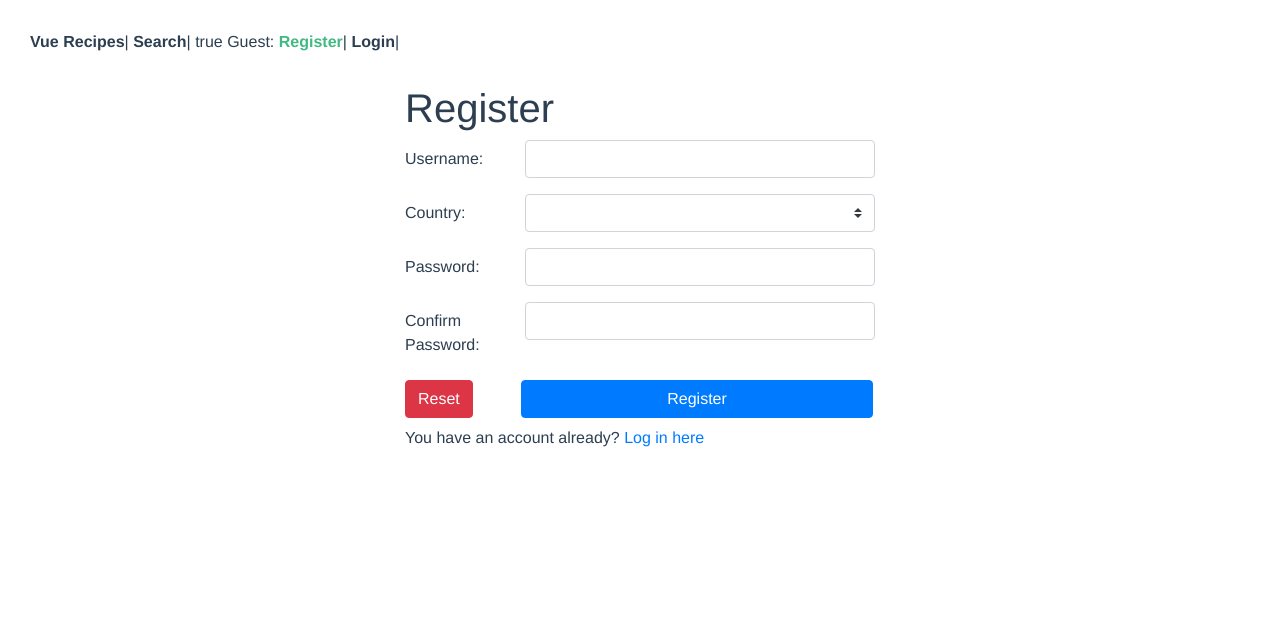
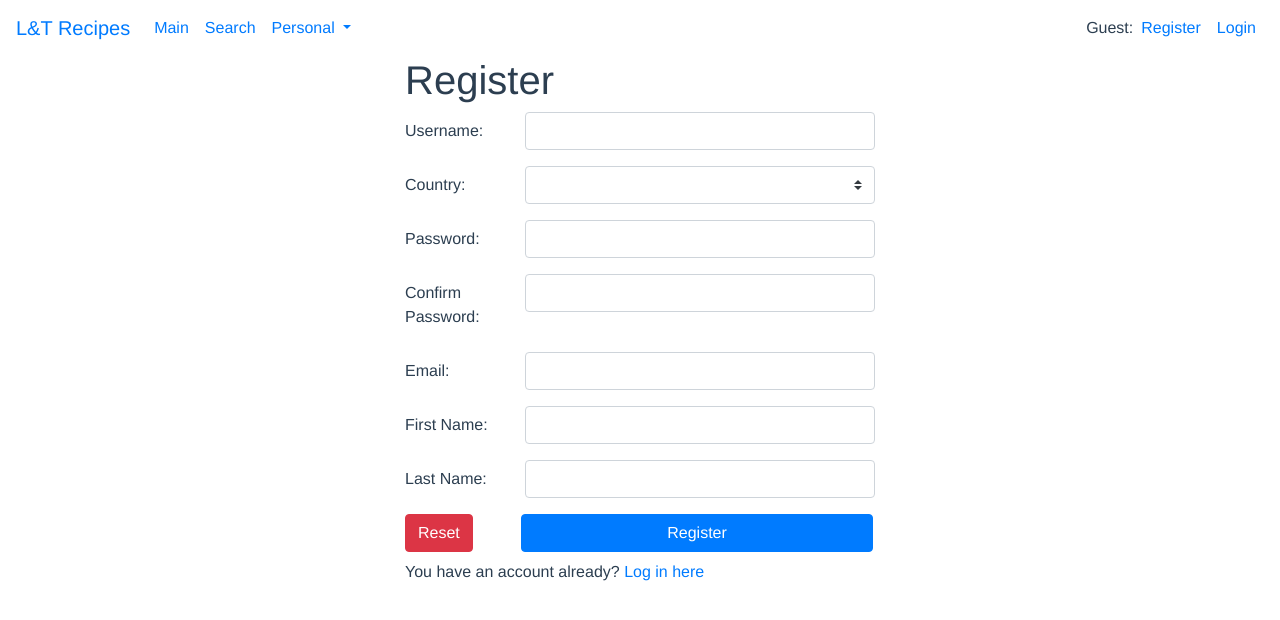
Before and after one commit to Web-Development-Environments-2023/assignment3_3-209203488_318663465, a Vue app: page /#/register in a window 1280 px wide. Shown: the top 620 px of the page. Built offline with nearby package versions, Linux system fonts and the light colour scheme.

Commit message:
ֹֹֹDFGH

```diff
--- a/src/App.vue
+++ b/src/App.vue
@@ -1,23 +1,67 @@
 <template>
   <div id="app">
-    <div id="nav">
-      <router-link :to="{ name: 'main' }">Vue Recipes</router-link>|
-      <router-link :to="{ name: 'search' }">Search</router-link>|
-      {{ !$root.store.username }}
-      <span v-if="!$root.store.username">
-        Guest:
-        <router-link :to="{ name: 'register' }">Register</router-link>|
-        <router-link :to="{ name: 'login' }">Login</router-link>|
-      </span>
-      <span v-else>
-        {{ $root.store.username }}: <button @click="Logout">Logout</button>|
-      </span>
-    </div>
+    <nav class="navbar navbar-expand-lg bg-body-tertiary">
+      <!-- <div class="container-fluid"> -->
+        <a class="navbar-brand" href="#">L&T Recipes</a>
+        <button class="navbar-toggler" type="button" data-bs-toggle="collapse" data-bs-target="#navbarNavDropdown" aria-controls="navbarNavDropdown" aria-expanded="false" aria-label="Toggle navigation">
+          <span class="navbar-toggler-icon"></span>
+        </button>
+        <div class="collapse navbar-collapse" id="navbarSupportedContent">
+          <ul class="navbar-nav">
+            <li class="nav-item">
+              <router-link :to="{ name: 'main' }" class="nav-link">Main</router-link>
+            </li>
+            <li class="nav-item">
+              <router-link :to="{ name: 'search' }" class="nav-link">Search</router-link>
+            </li>
+            <li class="nav-item dropdown">
+              <a class="nav-link dropdown-toggle" href="#" id="navbarDropdown" role="button" data-bs-toggle="dropdown" aria-expanded="false">
+                Personal              </a>
+              <div class="dropdown-menu">
+                <a class="dropdown-item" href="#">Action</a>
+          <a class="dropdown-item" href="#">Another action</a></div>
+            </li>
+          </ul>
+
+          <ul class="navbar-nav ml-auto">
+            <li class="nav-item">
+              <span class="navbar-text" v-if="!$root.store.username">
+                Guest:
+              </span>
+            </li>
+            <li class="nav-item" v-if="!$root.store.username">
+              <a class="nav-link" href="#">
+                <router-link :to="{ name: 'register' }">Register</router-link>
+              </a>
+            </li>
+            <li class="nav-item" v-if="!$root.store.username">
+              <a class="nav-link" href="#">
+                <router-link :to="{ name: 'login' }">Login</router-link>
+              </a>
+            </li>
+
+            <li class="nav-item" v-if="$root.store.username">
+              <span class="navbar-text">
+                {{ $root.store.username }}:
+              </span>
+            </li>
+            <li class="nav-item" v-if="$root.store.username">
+              <a class="nav-link" href="#">
+                <button @click="Logout" class="btn btn-link">Logout</button>
+              </a>
+            </li>
+          </ul>
+        </div>
+      <!-- </div> -->
+    </nav>
     <router-view />
   </div>
 </template>
 
+
+
 <script>
+
 export default {
   name: "App",
   methods: {
--- a/src/components/RecipePreview.vue
+++ b/src/components/RecipePreview.vue
@@ -12,7 +12,7 @@
       </div>
       <ul class="recipe-overview">
         <li>{{ recipe.readyInMinutes }} minutes</li>
-        <li>{{ recipe.aggregateLikes }} likes</li>
+        <!-- <li>{{ recipe.aggregateLikes }} likes</li> -->
       </ul>
     </div>
   </router-link>
--- a/src/components/RecipePreviewList.vue
+++ b/src/components/RecipePreviewList.vue
@@ -36,10 +36,13 @@ export default {
   methods: {
     async updateRecipes() {
       try {
+        this.axios.defaults.withCredentials = true;
+
         const response = await this.axios.get(
-          this.$root.store.server_domain + "/recipes/random",
-          // "https://test-for-3-2.herokuapp.com/recipes/random"
+          // this.$root.store.server_domain + "/",
+          "http://localhost:80/"
         );
+        this.axios.defaults.withCredentials = false;
 
         // console.log(response);
         const recipes = response.data.recipes;
@@ -52,6 +55,7 @@ export default {
     }
   }
 };
+
 </script>
 
 <style lang="scss" scoped>
--- a/src/main.js
+++ b/src/main.js
@@ -68,6 +68,7 @@ Vue.config.productionTip = false;
 
 const shared_data = {
   username: localStorage.username,
+  server_domain:"http://localhost:80",
   login(username) {
     localStorage.setItem("username", username);
     this.username = username;
--- a/src/pages/LoginPage.vue
+++ b/src/pages/LoginPage.vue
@@ -41,6 +41,7 @@
         variant="primary"
         style="width:100px;display:block;"
         class="mx-auto w-100"
+        @click="onLogin()"
         >Login</b-button
       >
       <div class="mt-2">
@@ -64,6 +65,8 @@
 </template>
 
 <script>
+import axios from 'axios'; // Import the axios library
+
 import { required } from "vuelidate/lib/validators";
 export default {
   name: "Login",
@@ -95,7 +98,7 @@ export default {
       try {
 
         const response = await this.axios.post(
-          // "https://test-for-3-2.herokuapp.com/user/Login",
+          // "http://localhost:80/Login",
           this.$root.store.server_domain +"/Login",
           // "http://132.72.65.211:80/Login",
           // "http://132.73.84.100:80/Login",
@@ -111,9 +114,13 @@ export default {
         this.$root.store.login(this.form.username);
         this.$router.push("/");
       } catch (err) {
-        console.log(err.response);
-        this.form.submitError = err.response.data.message;
-      }
+  if (err.response && err.response.data && err.response.data.message) {
+    this.form.submitError = err.response.data.message;
+  } else {
+    console.log(err);
+    this.form.submitError = 'An error occurred during login.';
+  }
+}
     },
     onLogin() {
       // console.log("login method called");
--- a/src/pages/MainPage.vue
+++ b/src/pages/MainPage.vue
@@ -1,8 +1,8 @@
 <template>
   <div class="container">
     <h1 class="title">Main Page</h1>
-    <RecipePreviewList title="Randome Recipes" class="RandomRecipes center" />
-    <router-link v-if="!$root.store.username" to="/login" tag="button">You need to Login to vue this</router-link>
+    <RecipePreviewList id="randomRecipes" title="Explore this recipes" class="RandomRecipes center" />
+    <!-- <router-link v-if="!$root.store.username" to="/login" tag="button">You need to Login to vue this</router-link>
     {{ !$root.store.username }}
     <RecipePreviewList
       title="Last Viewed Recipes"
@@ -12,7 +12,8 @@
         center: true
       }"
       disabled
-    ></RecipePreviewList>
+    > -->
+  <!-- </RecipePreviewList> -->
     <!-- <div
       style="position: absolute;top: 70%;left: 50%;transform: translate(-50%, -50%);"
     >
@@ -26,7 +27,7 @@ import RecipePreviewList from "../components/RecipePreviewList";
 export default {
   components: {
     RecipePreviewList
-  }
+  },
 };
 </script>
 
--- a/src/pages/RegisterPage.vue
+++ b/src/pages/RegisterPage.vue
@@ -89,13 +89,68 @@
           The confirmed password is not equal to the original password
         </b-form-invalid-feedback>
       </b-form-group>
+      <b-form-group
+  id="input-group-email"
+  label-cols-sm="3"
+  label="Email:"
+  label-for="email"
+>
+  <b-form-input
+    id="email"
+    type="email"
+    v-model="$v.form.email.$model"
+    :state="validateState('email')"
+  ></b-form-input>
+  <b-form-invalid-feedback v-if="!$v.form.email.required">
+    Email is required
+  </b-form-invalid-feedback>
+  <b-form-invalid-feedback v-else-if="!$v.form.email.email">
+    Invalid email format
+  </b-form-invalid-feedback>
+</b-form-group>
 
-      <b-button type="reset" variant="danger">Reset</b-button>
+<b-form-group
+  id="input-group-firstname"
+  label-cols-sm="3"
+  label="First Name:"
+  label-for="firstname"
+>
+  <b-form-input
+    id="firstname"
+    type="text"
+    v-model="$v.form.firstname.$model"
+    :state="validateState('firstname')"
+  ></b-form-input>
+  <b-form-invalid-feedback v-if="!$v.form.firstname.required">
+    First name is required
+  </b-form-invalid-feedback>
+</b-form-group>
+
+<b-form-group
+  id="input-group-lastname"
+  label-cols-sm="3"
+  label="Last Name:"
+  label-for="lastname"
+>
+  <b-form-input
+    id="lastname"
+    type="text"
+    v-model="$v.form.lastname.$model"
+    :state="validateState('lastname')"
+  ></b-form-input>
+  <b-form-invalid-feedback v-if="!$v.form.lastname.required">
+    Last name is required
+  </b-form-invalid-feedback>
+</b-form-group>
+
+
+      <b-button type="reset" variant="danger" @click="onReset()">Reset</b-button>
       <b-button
         type="submit"
         variant="primary"
         style="width:250px;"
         class="ml-5 w-75"
+        @click="onRegister()"
         >Register</b-button
       >
       <div class="mt-2">
@@ -136,8 +191,8 @@ export default {
     return {
       form: {
         username: "",
-        firstName: "",
-        lastName: "",
+        firstname: "",
+        lastname: "",
         country: null,
         password: "",
         confirmedPassword: "",
@@ -166,7 +221,20 @@ export default {
       confirmedPassword: {
         required,
         sameAsPassword: sameAs("password")
-      }
+      },
+      email: {
+    required,
+    email
+  },
+  firstname: {
+    required,
+    alpha,
+
+  },
+  lastname: {
+    required,
+    alpha,
+  }
     }
   },
   mounted() {
@@ -187,7 +255,11 @@ export default {
 
           {
             username: this.form.username,
-            password: this.form.password
+            password: this.form.password,
+            firstname:  this.form.firstname,
+            lastname:  this.form.lastname,
+            country: this.form.country,
+            email: this.form.email
           }
         );
         this.$router.push("/login");
--- a/src/store.js
+++ b/src/store.js
@@ -1,6 +1,6 @@
 const state = {
 
-    server_domain: "http://localhost:3000",
+    server_domain: "http://localhost:80",
 
     // server_domain: "http://132.72.65.211/",
 
```
Also changed, not shown: package.json (+5 -4 lines), 35 other files (tests, documents, lock files or other folders).
